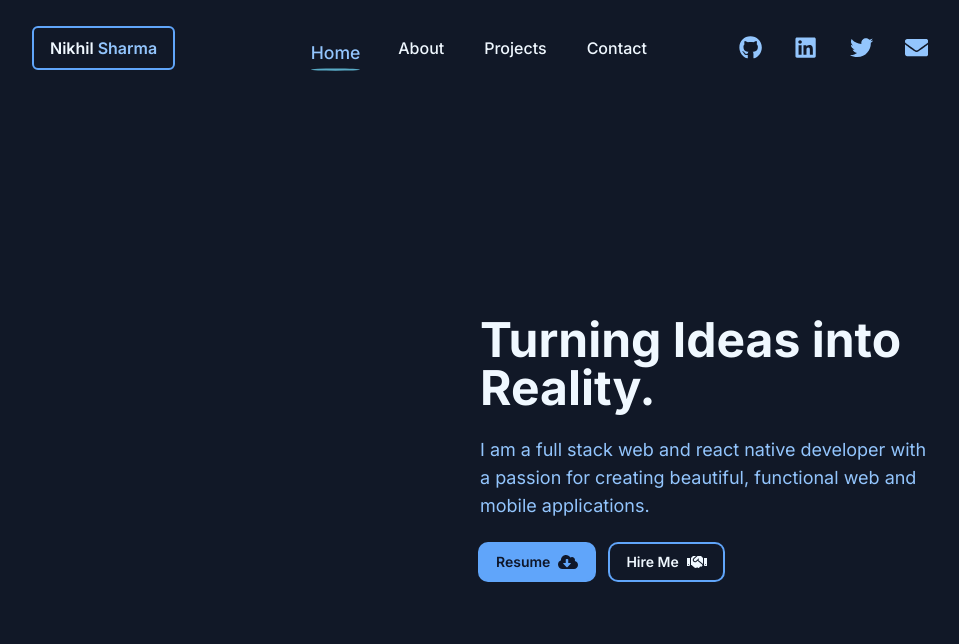
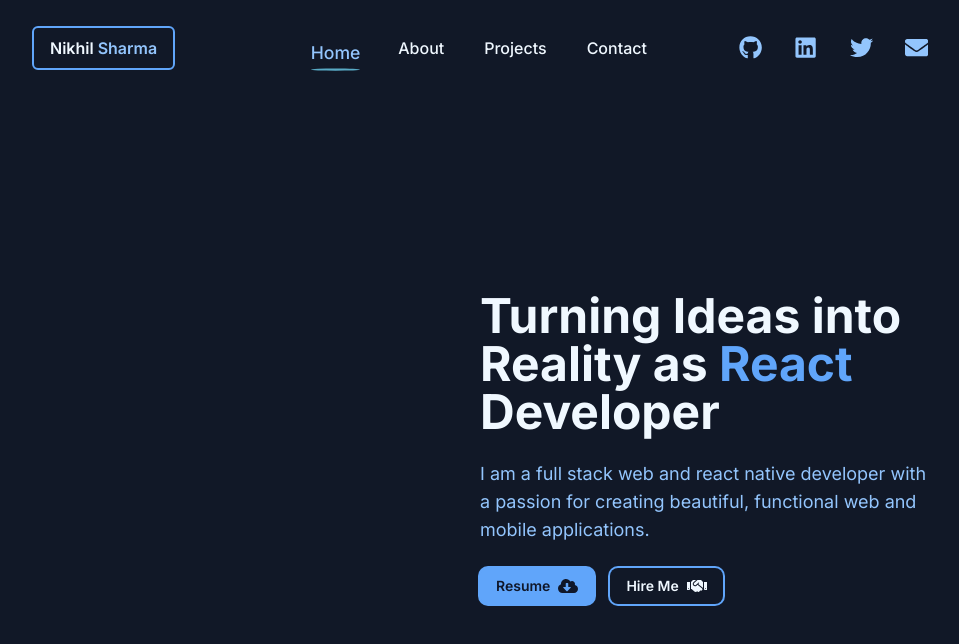
Before and after one commit to NikhilCode12/portfolio-nextjs, a Next.js app: page / in a window 1280 px wide. Shown: the top 644 px of the page, without its empty margins (160-1119 px from the left). Built offline with nearby package versions, Linux system fonts and the light colour scheme.

Commit message:
fix: home-animation done

```diff
--- a/src/app/page.jsx
+++ b/src/app/page.jsx
@@ -1,6 +1,7 @@
 "use client";
 import Link from "next/link";
 import { FaCloudDownloadAlt, FaHandshake } from "react-icons/fa";
+import React, { useState, useEffect } from "react";
 import { motion } from "framer-motion";
 
 const spring = {
@@ -9,7 +10,22 @@ const spring = {
   damping: 30,
 };
 
+const texts = ["React", "Web", "Mobile", "M.E.R.N", "Full Stack"];
+
 const Homepage = () => {
+  const [currentTextIndex, setCurrentTextIndex] = useState(0);
+  const [currentText, setCurrentText] = useState("");
+
+  useEffect(() => {
+    const intervalId = setInterval(() => {
+      const text = texts[currentTextIndex];
+      setCurrentText(text);
+      setCurrentTextIndex((currentTextIndex + 1) % texts.length);
+    }, 3000);
+
+    return () => clearInterval(intervalId);
+  }, [currentTextIndex]);
+
   return (
     <div className="h-full flex flex-col md:flex-row px-4 sm:px-8 md:px-12 lg:px-20 xl:px-48">
       {/* 3d model container */}
@@ -18,7 +34,17 @@ const Homepage = () => {
       <div className="h-1/2 md:h-full md:w-1/2 flex flex-col gap-6 items-center justify-center text-center md:text-left">
         {/* Heading */}
         <h1 className="text-3xl md:text-5xl font-bold">
-          Turning Ideas into Reality.
+          Turning Ideas into Reality as{" "}
+          <motion.span
+            className="text-blue-400"
+            key={texts[currentTextIndex]}
+            initial={{ opacity: 0.5 }}
+            animate={{ opacity: 1 }}
+            transition={{ duration: 0.85 }}
+          >
+            {currentText}
+          </motion.span>
+          {" Developer"}
         </h1>
         {/* Subheading */}
         <p className="text-sm md:text-lg text-blue-300">
```
